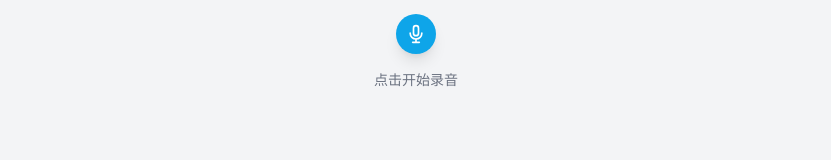
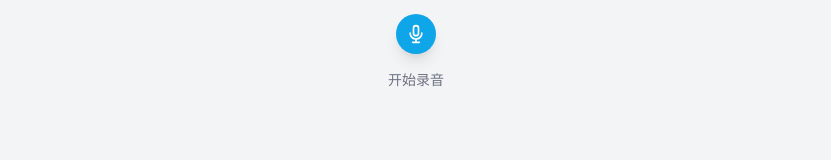
Before and after one commit to maxweber36/vocal-write, a Next.js app: page / in a window 1280 px wide. Shown: the part 462-622 px from the top of the page, without its empty margins (224-1055 px from the left). Built offline with nearby package versions, Linux system fonts and the light colour scheme.

Commit message:
docs: update port number and recording button text
Update default port in README from 3000 to 3001
Simplify recording button text from '点击开始录音' to '开始录音'

```diff
--- a/pages/index.js
+++ b/pages/index.js
@@ -252,7 +252,7 @@ export default function Home() {
             {/* 录音状态和时长显示 */}
             <div className="flex flex-col items-center gap-3">
               <p className="text-sm text-gray-500">
-                {isRecording ? '录音中' : '点击开始录音'}
+                {isRecording ? '录音中' : '开始录音'}
               </p>
               {isRecording && (
                 <RecordingProgressBar
```
Also changed, not shown: 1 other file (tests, documents, lock files or other folders).
